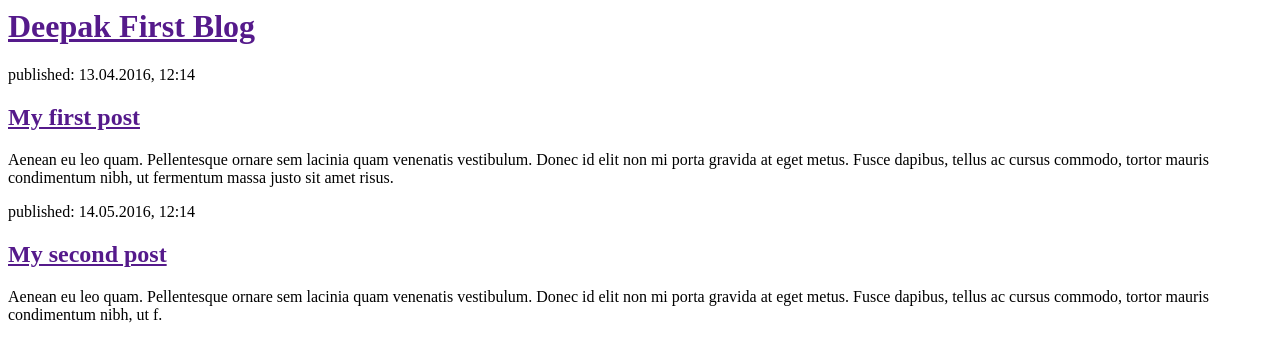
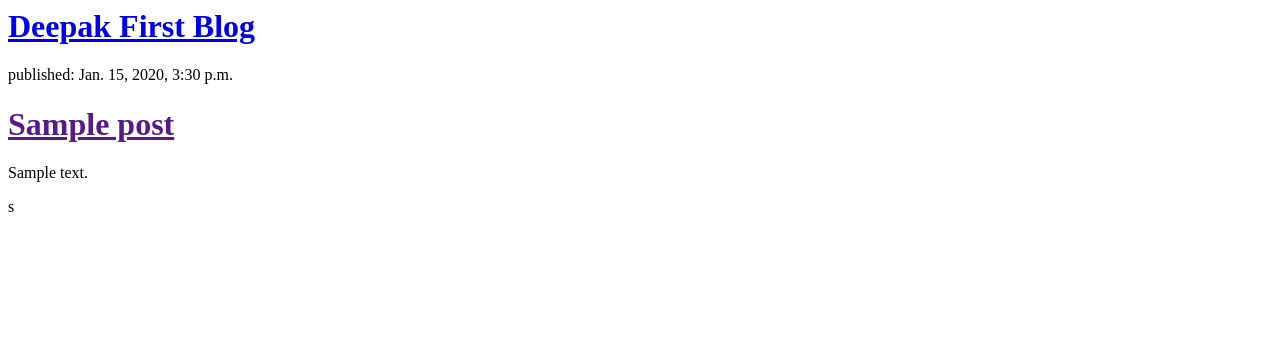
Before and after one commit to dpk466/my-first-blog, a Django app: template blog/templates/blog/post_list.html in a window 1280 px wide. Shown: the top 362 px of the page. Run offline with Django 3.2, Linux system fonts and the light colour scheme; the template is opened without the code that fills it: values that come from a table or form of the project are taken from there, others are empty; tables that the repository leaves empty hold one stand-in row (values such as "Sample post").

Commit message:
Modified templates to display posts from database.

```diff
--- a/blog/templates/blog/post_list.html
+++ b/blog/templates/blog/post_list.html
@@ -4,19 +4,14 @@
     </head>
     <body>
         <div>
-            <h1><a href="">Deepak First Blog</a></h1>
+            <h1><a href="/">Deepak First Blog</a></h1>
         </div>
-
-        <div>
-            <p>published: 13.04.2016, 12:14</p>
-            <h2><a href="">My first post</a></h2>
-            <p>Aenean eu leo quam. Pellentesque ornare sem lacinia quam venenatis vestibulum. Donec id elit non mi porta gravida at eget metus. Fusce dapibus, tellus ac cursus commodo, tortor mauris condimentum nibh, ut fermentum massa justo sit amet risus.</p>
-        </div>
-
-        <div>
-            <p>published: 14.05.2016, 12:14</p>
-            <h2><a href="">My second post</a></h2>
-            <p>Aenean eu leo quam. Pellentesque ornare sem lacinia quam venenatis vestibulum. Donec id elit non mi porta gravida at eget metus. Fusce dapibus, tellus ac cursus commodo, tortor mauris condimentum nibh, ut f.</p>
-        </div>
+        {% for post in posts %}
+   			<div>
+        		<p>published: {{ post.published_date }}</p>
+        		<h1><a href="">{{ post.title }}</a></h1>
+        		<p>{{ post.text|linebreaks }}</p>
+    		</div>
+		s{% endfor %}
     </body>
 </html>
--- a/blog/views.py
+++ b/blog/views.py
@@ -1,5 +1,9 @@
 from django.shortcuts import render
 
 # Create your views here.
+from django.utils import timezone
+from .models import Post
+
 def post_list(request):
-    return render(request, 'blog/post_list.html', {})
+    posts = Post.objects.filter(published_date__lte=timezone.now()).order_by('published_date')
+    return render(request, 'blog/post_list.html', {'posts': posts})
```
